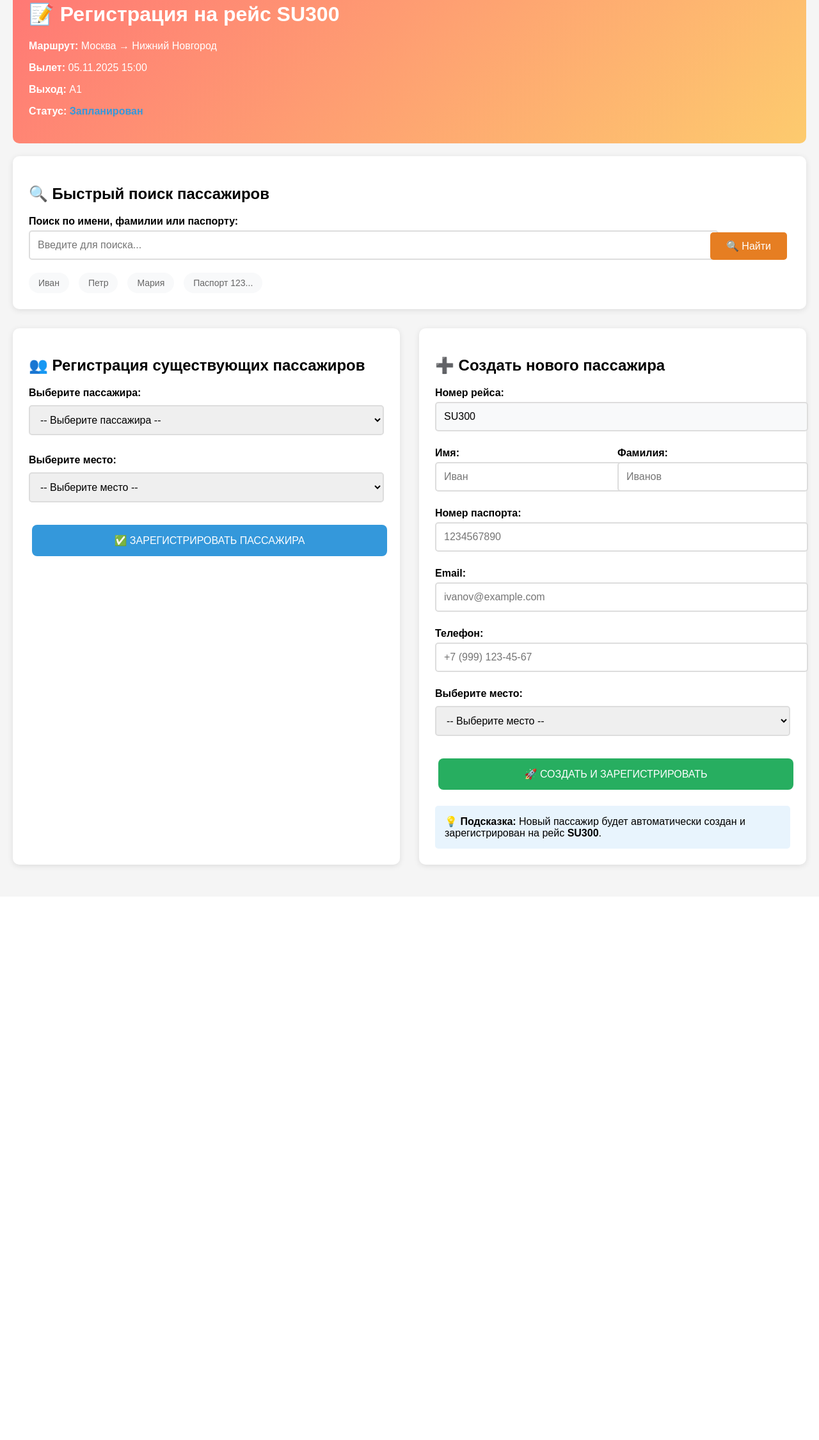
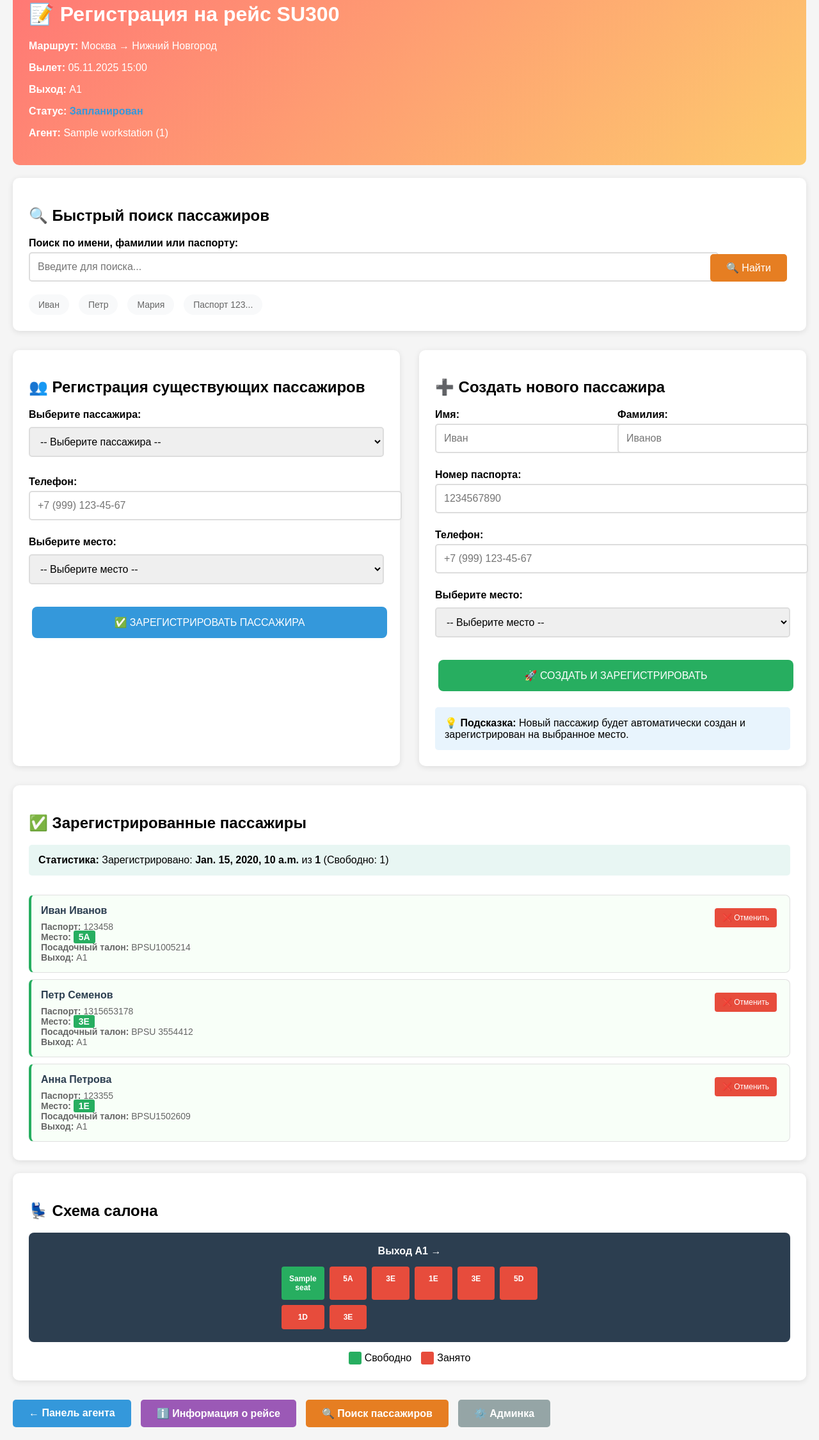
Before and after one commit to Lileck/airport-reg, a Django app: template flights/templates/flights/flight_checkin.html in a window 1280 px wide. Shown: the part 273-2523 px from the top of the page at 64% size. Before the commit the page ends 1632 px from the top, so only its background shows below. Run offline with Django 5.2, Linux system fonts and the light colour scheme; data comes from the database, SQL or seed files in the repository; both versions use the stored data as it was after the commit; the template is opened without the code that fills it: values that come from a table or form of the project are taken from there, most other values are stand-ins (such as "Sample title", 1, 10 or a date in 2020).

Commit message:
Initial commit

```diff
--- a/flights/models.py
+++ b/flights/models.py
@@ -34,6 +34,7 @@ class Passenger(models.Model):
     last_name = models.CharField(max_length=50, verbose_name="Фамилия")
     passport_number = models.CharField(max_length=20, verbose_name="Номер паспорта")
     seat_number = models.CharField(max_length=5, verbose_name="Номер места")
+    phone = models.CharField(max_length=20, verbose_name="Телефон", blank=True, null=True)
 
     class Meta:
         verbose_name = "Пассажир"
--- a/flights/templates/flights/flight_checkin.html
+++ b/flights/templates/flights/flight_checkin.html
@@ -9,6 +9,7 @@
     <p><strong>Вылет:</strong> {{ flight.departure_time|date:"d.m.Y H:i" }}</p>
     <p><strong>Выход:</strong> {{ flight.gate }}</p>
     <p><strong>Статус:</strong> <span class="status-{{ flight.status }}">{{ flight.get_status_display }}</span></p>
+    <p><strong>Агент:</strong> {{ agent.workstation }} ({{ agent.agent_id }})</p>
 </div>
 
 {% if messages %}
@@ -71,6 +72,12 @@
                 </select>
             </div>
 
+            <!-- ДОБАВЛЕНО: Телефон -->
+            <div style="margin-bottom: 20px;">
+                <label><strong>Телефон:</strong></label>
+                <input type="tel" name="passenger_phone" style="width: 100%; padding: 12px; margin: 5px 0; border: 2px solid #ddd; border-radius: 5px; font-size: 16px;" placeholder="+7 (999) 123-45-67">
+            </div>
+
             <div style="margin-bottom: 20px;">
                 <label><strong>Выберите место:</strong></label>
                 <select name="seat_number" required style="width: 100%; padding: 12px; margin: 10px 0; border: 2px solid #ddd; border-radius: 5px; font-size: 16px;">
@@ -100,14 +107,6 @@
         <form method="post">
             {% csrf_token %}
 
-            <!-- ДОБАВЛЕНО: Номер рейса -->
-            <div style="margin-bottom: 20px;">
-                <label><strong>Номер рейса:</strong></label>
-                <input type="text" name="flight_number" value="{{ flight.number }}" readonly
-                       style="width: 100%; padding: 12px; margin: 5px 0; border: 2px solid #ddd; border-radius: 5px; font-size: 16px; background: #f8f9fa;"
-                       placeholder="{{ flight.number }}">
-            </div>
-
             <div style="display: grid; grid-template-columns: 1fr 1fr; gap: 15px; margin-bottom: 20px;">
                 <div>
                     <label><strong>Имя:</strong></label>
@@ -122,12 +121,6 @@
             <div style="margin-bottom: 20px;">
                 <label><strong>Номер паспорта:</strong></label>
                 <input type="text" name="new_passport" required style="width: 100%; padding: 12px; margin: 5px 0; border: 2px solid #ddd; border-radius: 5px; font-size: 16px;" placeholder="1234567890">
-            </div>
-
-            <!-- ДОБАВЛЕНО: Email -->
-            <div style="margin-bottom: 20px;">
-                <label><strong>Email:</strong></label>
-                <input type="email" name="new_email" style="width: 100%; padding: 12px; margin: 5px 0; border: 2px solid #ddd; border-radius: 5px; font-size: 16px;" placeholder="ivanov@example.com">
             </div>
 
             <!-- ДОБАВЛЕНО: Телефон -->
@@ -153,12 +146,106 @@
 
         <div style="margin-top: 20px; padding: 15px; background: #e8f4fd; border-radius: 5px;">
             <strong>💡 Подсказка:</strong>
-            Новый пассажир будет автоматически создан и зарегистрирован на рейс <strong>{{ flight.number }}</strong>.
+            Новый пассажир будет автоматически создан и зарегистрирован на выбранное место.
         </div>
     </div>
 </div>
 
-<!-- Остальная часть шаблона остается без изменений -->
-<!-- ... -->
+<!-- Зарегистрированные пассажиры -->
+<div style="background: white; padding: 25px; border-radius: 10px; box-shadow: 0 2px 10px rgba(0,0,0,0.1); margin: 20px 0;">
+    <h2>✅ Зарегистрированные пассажиры</h2>
+    <div style="background: #e8f6f3; padding: 15px; border-radius: 5px; margin-bottom: 20px;">
+        <strong>Статистика:</strong>
+        Зарегистрировано: <strong>{{ registered_count }}</strong> из <strong>{{ total_capacity }}</strong>
+        (Свободно: {{ available_seats|length }})
+    </div>
 
+    {% if boarded_passengers %}
+    <div style="max-height: 400px; overflow-y: auto;">
+        {% for boarding_pass in boarded_passengers %}
+        <div style="border: 1px solid #e0e0e0; padding: 15px; margin: 10px 0; border-radius: 8px; background: #f8fff8; border-left: 4px solid #27ae60;">
+            <div style="display: flex; justify-content: space-between; align-items: flex-start;">
+                <div style="flex: 1;">
+                    <h4 style="margin: 0 0 8px 0; color: #2c3e50;">
+                        {{ boarding_pass.passenger.first_name }} {{ boarding_pass.passenger.last_name }}
+                    </h4>
+                    <div style="font-size: 14px; color: #666;">
+                        <strong>Паспорт:</strong> {{ boarding_pass.passenger.passport_number }}<br>
+                        <strong>Место:</strong> <span style="background: #27ae60; color: white; padding: 2px 8px; border-radius: 3px; font-weight: bold;">{{ boarding_pass.seat_number }}</span><br>
+                        <strong>Посадочный талон:</strong> {{ boarding_pass.boarding_pass_number }}<br>
+                        <strong>Выход:</strong> {{ boarding_pass.gate }}
+                    </div>
+                </div>
+                <form method="post" action="" style="margin: 0;">
+                    {% csrf_token %}
+                    <button type="submit" style="background: #e74c3c; color: white; border: none; padding: 8px 12px; border-radius: 4px; cursor: pointer; font-size: 12px;">
+                        ❌ Отменить
+                    </button>
+                </form>
+            </div>
+        </div>
+        {% endfor %}
+    </div>
+    {% else %}
+    <div style="background: #f8f9fa; padding: 30px; border-radius: 5px; text-align: center;">
+        <p style="color: #666; margin: 0;">Пока нет зарегистрированных пассажиров</p>
+    </div>
+    {% endif %}
+</div>
+
+<!-- Схема салона -->
+<div style="background: white; padding: 25px; border-radius: 10px; box-shadow: 0 2px 10px rgba(0,0,0,0.1); margin: 20px 0;">
+    <h2>💺 Схема салона</h2>
+    <div style="background: #2c3e50; padding: 20px; border-radius: 8px; margin: 15px 0;">
+        <div style="color: white; text-align: center; margin-bottom: 15px; font-weight: bold;">Выход {{ flight.gate }} →</div>
+
+        <div style="display: grid; grid-template-columns: repeat(6, 1fr); gap: 8px; max-width: 400px; margin: 0 auto;">
+            {% for seat in available_seats|slice:":30" %}
+            <div style="background: #27ae60; color: white; padding: 12px; text-align: center; border-radius: 4px; font-size: 12px; font-weight: bold;">
+                {{ seat }}
+            </div>
+            {% endfor %}
+
+            {% for bp in boarded_passengers %}
+            <div style="background: #e74c3c; color: white; padding: 12px; text-align: center; border-radius: 4px; font-size: 12px; font-weight: bold;">
+                {{ bp.seat_number }}
+            </div>
+            {% endfor %}
+        </div>
+    </div>
+
+    <div style="display: flex; gap: 15px; justify-content: center; margin-top: 15px;">
+        <div style="display: flex; align-items: center; gap: 5px;">
+            <div style="width: 20px; height: 20px; background: #27ae60; border-radius: 3px;"></div>
+            <span>Свободно</span>
+        </div>
+        <div style="display: flex; align-items: center; gap: 5px;">
+            <div style="width: 20px; height: 20px; background: #e74c3c; border-radius: 3px;"></div>
+            <span>Занято</span>
+        </div>
+    </div>
+</div>
+
+<!-- Навигация -->
+<div style="display: flex; gap: 15px; margin-top: 30px; flex-wrap: wrap;">
+    <a href="{% url 'flights:agent_dashboard' %}" style="background: #3498db; color: white; padding: 12px 25px; border-radius: 5px; text-decoration: none; font-weight: bold;">
+        ← Панель агента
+    </a>
+    <a href="{% url 'flights:flight_detail' flight.id %}" style="background: #9b59b6; color: white; padding: 12px 25px; border-radius: 5px; text-decoration: none; font-weight: bold;">
+        ℹ️ Информация о рейсе
+    </a>
+    <a href="{% url 'flights:passenger_lookup' %}" style="background: #e67e22; color: white; padding: 12px 25px; border-radius: 5px; text-decoration: none; font-weight: bold;">
+        🔍 Поиск пассажиров
+    </a>
+    <a href="/admin/flights/passenger/add/" style="background: #95a5a6; color: white; padding: 12px 25px; border-radius: 5px; text-decoration: none; font-weight: bold;">
+        ⚙️ Админка
+    </a>
+</div>
+
+<style>
+.status-scheduled { color: #3498db; font-weight: bold; }
+.status-boarding { color: #f39c12; font-weight: bold; }
+.status-departed { color: #e74c3c; font-weight: bold; }
+.status-landed { color: #27ae60; font-weight: bold; }
+</style>
 {% endblock %}
--- a/flights/templates/flights/passenger_lookup.html
+++ b/flights/templates/flights/passenger_lookup.html
@@ -47,10 +47,7 @@
                                 <span style="font-family: monospace; font-size: 16px; color: #2c3e50;">{{ data.passenger.passport_number }}</span>
                             </div>
                             <div>
-                                <strong>📧 Email:</strong><br>
-                                <span style="color: #e74c3c; font-weight: 500;">{{ data.passenger.email|default:"Не указан" }}</span>
-                            </div>
-                            <div>
+
                                 <strong>📞 Телефон:</strong><br>
                                 <span style="color: #27ae60; font-weight: 500;">{{ data.passenger.phone|default:"Не указан" }}</span>
                             </div>
```
Also changed, not shown: flights/views_checkin.py (+7 -1 lines), db.sqlite3, flights/migrations/0006_passenger_phone.py (added).
